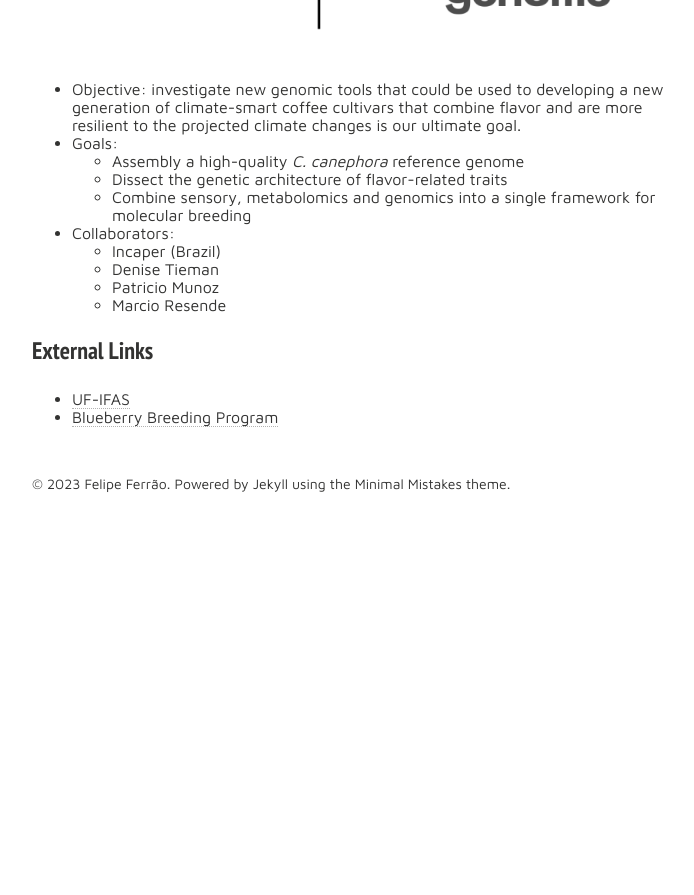
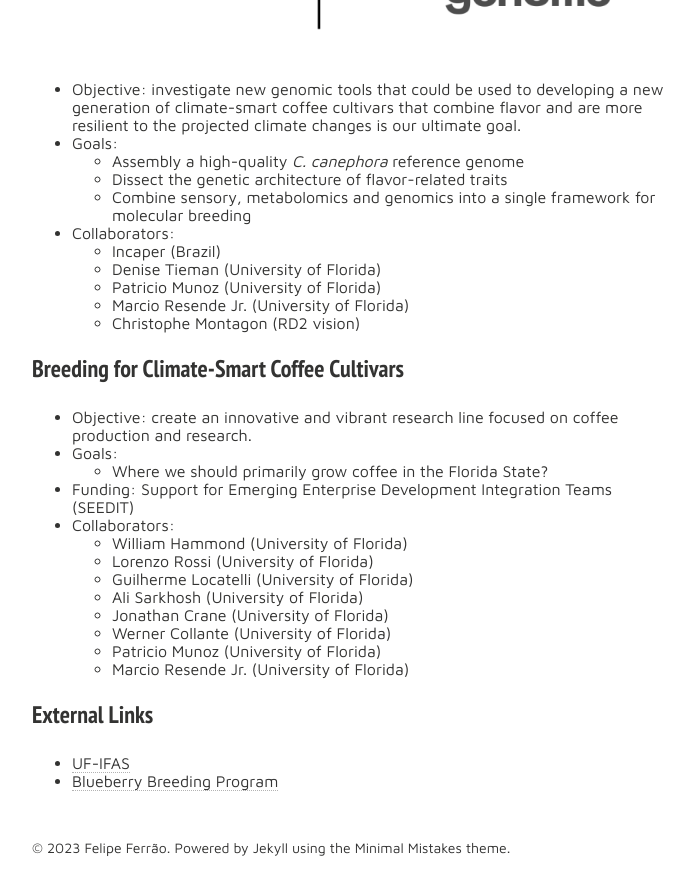
Before and after one commit to lfelipe-ferrao/lfelipe-ferrao.github.io, a Jekyll site: the page built from index.md, in a window 1280 px wide and 900 px high, scrolled down 1572 px. Shown: the top 895 px of the window, without its empty margins (288-982 px from the left). Built offline with Jekyll 4.4.1, drawn with Linux system fonts in a browser that asks for light colours; nearby versions of some CDN libraries; before the commit the page ends 2112 px from its top, so only the background shows below that.

Commit message:
Update index.md

```diff
--- a/index.md
+++ b/index.md
@@ -48,9 +48,27 @@ Coffee is an widely-consumed beverage that drives a vibrant industry.  Despite t
   + Combine sensory, metabolomics and genomics into a single framework for molecular breeding
 - Collaborators:
   + Incaper (Brazil)
-  + Denise Tieman
-  + Patricio Munoz
-  + Marcio Resende
+  + Denise Tieman (University of Florida)
+  + Patricio Munoz (University of Florida)
+  + Marcio Resende Jr. (University of Florida)
+  + Christophe Montagon (RD2 vision)
+
+### Breeding for Climate-Smart Coffee Cultivars
+
+- Objective: create an innovative and vibrant research line focused on coffee production and research.
+- Goals:
+  + Where we should primarily grow coffee in the Florida State?
+- Funding: Support for Emerging Enterprise Development Integration Teams (SEEDIT)
+- Collaborators:
+  + William Hammond (University of Florida)
+  + Lorenzo Rossi (University of Florida)
+  + Guilherme Locatelli (University of Florida)
+  + Ali Sarkhosh (University of Florida)
+  + Jonathan Crane (University of Florida)
+  + Werner Collante (University of Florida)
+  + Patricio Munoz (University of Florida)
+  + Marcio Resende Jr. (University of Florida)
+
 
 
 
```
